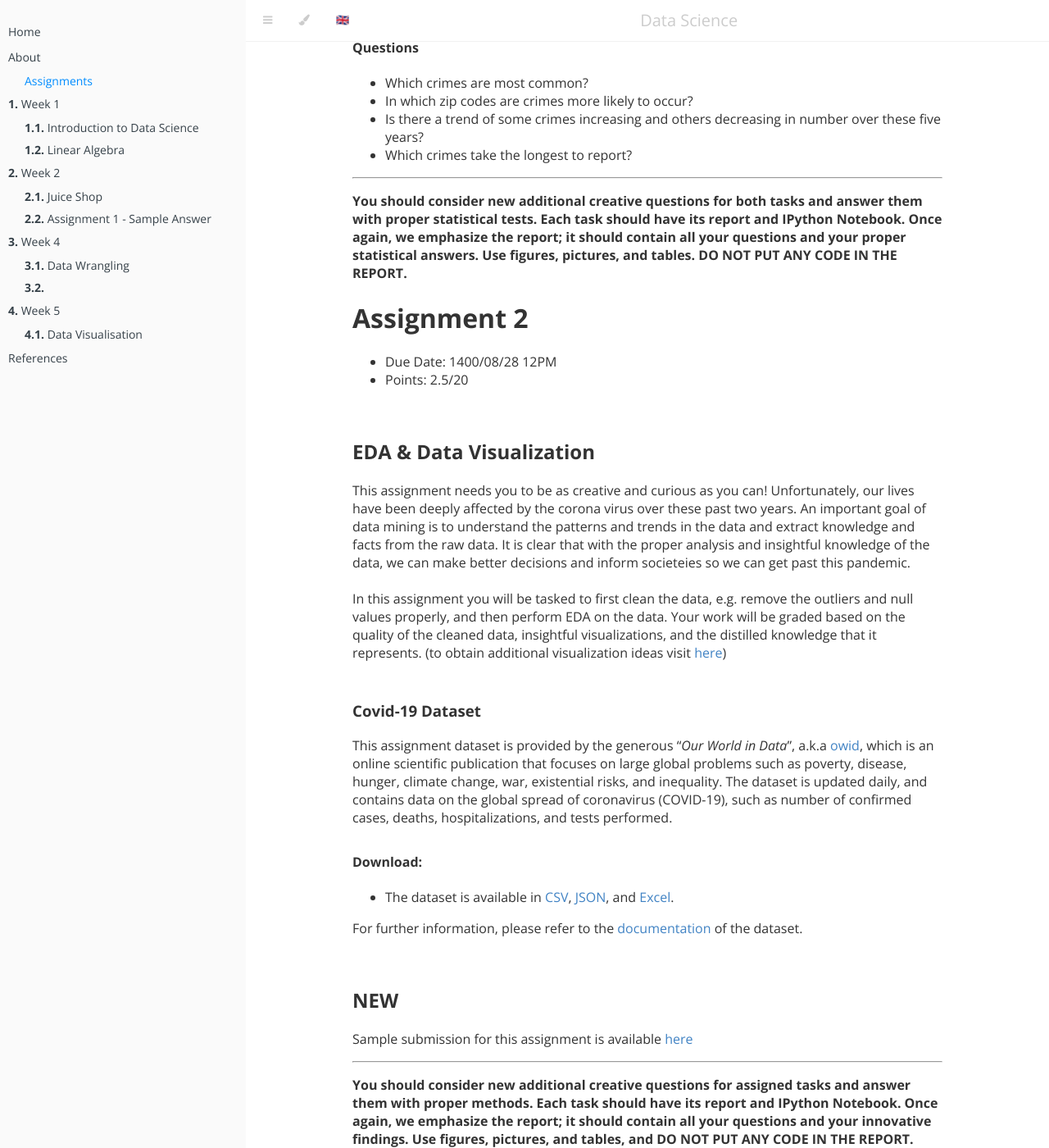
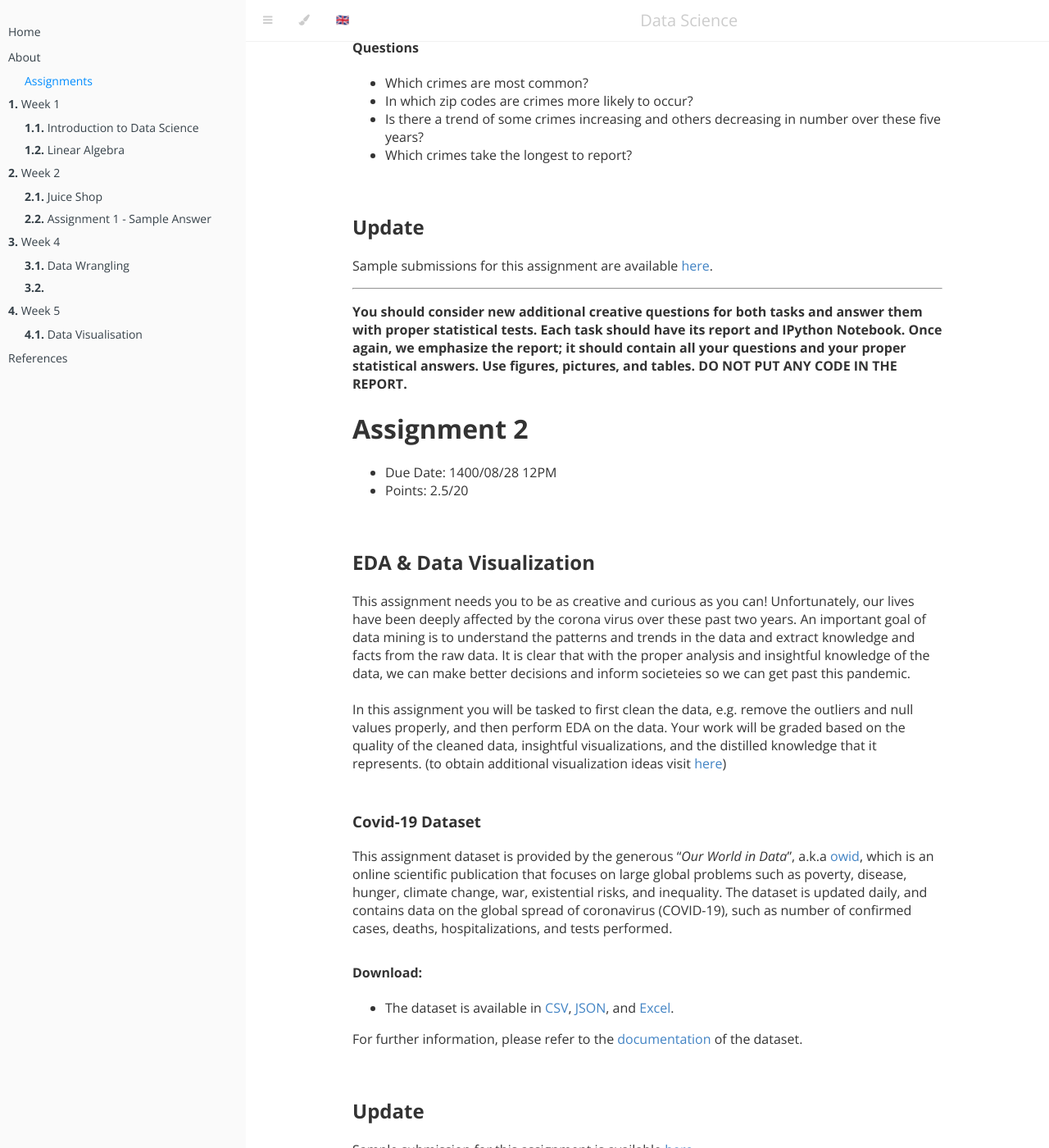
Before and after one commit to Sk7w4tch3r/CS-SBU-DataScience, a Jekyll site: the page built from chapters/prologue2.md, in a window 1280 px wide and 1400 px high, scrolled down 1162 px. Shown: the whole window at 82% size. Built offline with Jekyll 4.4.1, drawn with Linux system fonts in a browser that asks for light colours; nearby versions of some CDN libraries.

Commit message:
sample reports

```diff
--- a/chapters/prologue2.md
+++ b/chapters/prologue2.md
@@ -35,6 +35,8 @@ From the Louisville government's [website](https://data.louisvilleky.gov/dataset
 - Is there a trend of some crimes increasing and others decreasing in number over these five years?
 - Which crimes take the longest to report?
 
+## Update
+Sample submissions for this assignment are available [here](../assignments/A1/).
 
 ****
 
@@ -56,8 +58,8 @@ This assignment dataset is provided by the generous "*Our World in Data*", a.k.a
 
 For further information, please refer to the [documentation](https://github.com/owid/covid-19-data/tree/master/public/data) of the dataset.
 
-## NEW
-Sample submission for this assignment is available [here](../assignments/A2/covid_19_owid.ipynb)
+## Update
+Sample submission for this assignment is available [here](../assignments/A2/).
 
 ****
 __You should consider new additional creative questions for assigned tasks and answer them with proper methods. Each task should have its report and IPython Notebook. Once again, we emphasize the report; it should contain all your questions and your innovative findings. Use figures, pictures, and tables, and DO NOT PUT ANY CODE IN THE REPORT.__
```
